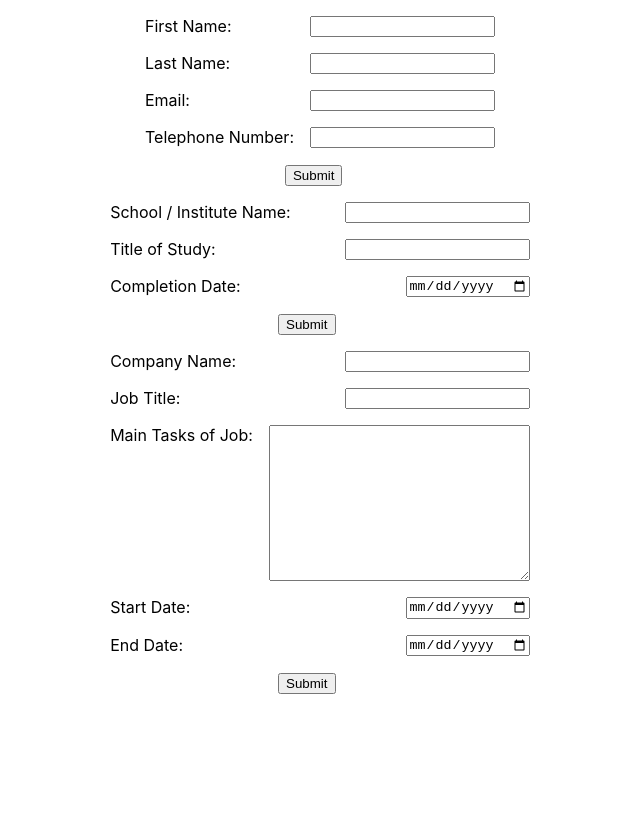
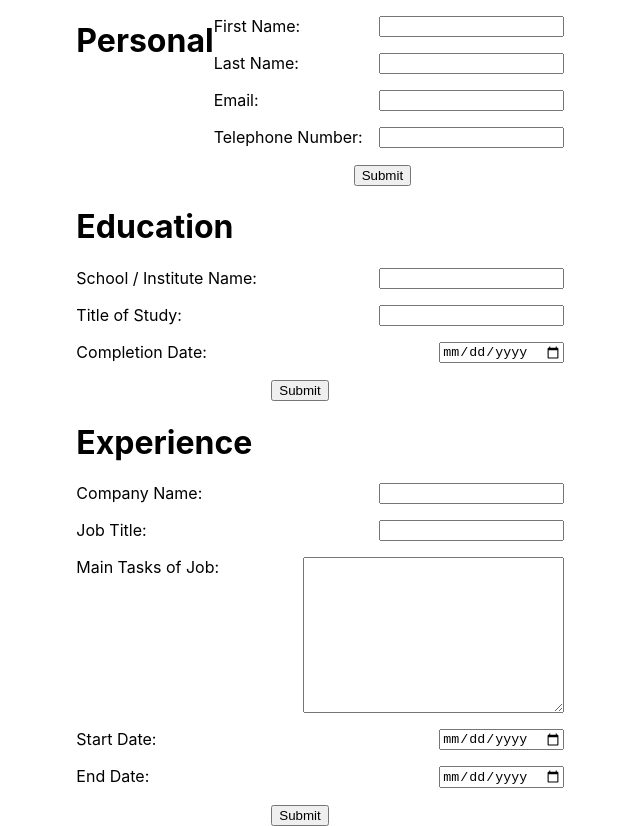
Before and after one commit to EmbryonicDev/cv-application, a React (Create React App) app: page / in a window 1280 px wide. Shown: the whole page, without its empty margins (320-960 px from the left). Before the commit the page ends 800 px from the top, so only its background shows below. Built offline with nearby package versions, Linux system fonts and the light colour scheme; the HTML template or start-up script is replaced by a standard one.

Commit message:
Add headings to each form

```diff
--- a/src/Components/EducationForm.js
+++ b/src/Components/EducationForm.js
@@ -3,6 +3,7 @@ export default function EducationForm(props) {
 
   return (
     <div className="educationForm">
+      <h1 className="formHeading">Education</h1>
       <form action="#" onSubmit={submitEducation}>
         <p className="inputSet">
           <label htmlFor="schoolName">School / Institute Name:</label>
--- a/src/Components/ExperienceForm.js
+++ b/src/Components/ExperienceForm.js
@@ -2,6 +2,7 @@ export default function ExperienceForm(props) {
   const { submitExperience, data, handleChange } = props
   return (
     <div className="ExperienceForm">
+      <h1 className="formHeading">Experience</h1>
       <form action="#" onSubmit={submitExperience}>
         <p className="inputSet">
           <label htmlFor="workName">Company Name: </label>
--- a/src/Components/PersonalForm.js
+++ b/src/Components/PersonalForm.js
@@ -3,6 +3,7 @@ export default function PersonalForm(props) {
 
   return (
     <div id="personalForm">
+      <h1 className="formHeading">Personal</h1>
       <form action="#" onSubmit={submitPersonal}>
         <p className="inputSet">
           <label htmlFor="firstName">First Name:</label>
```
